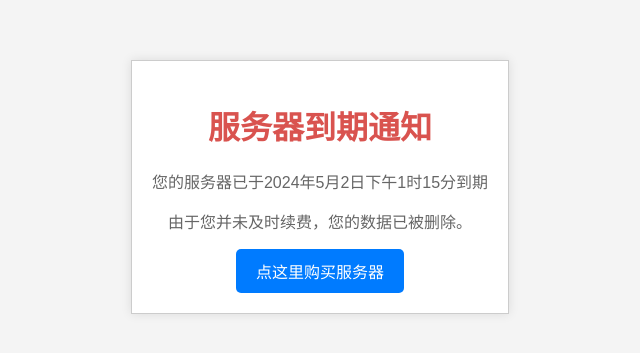
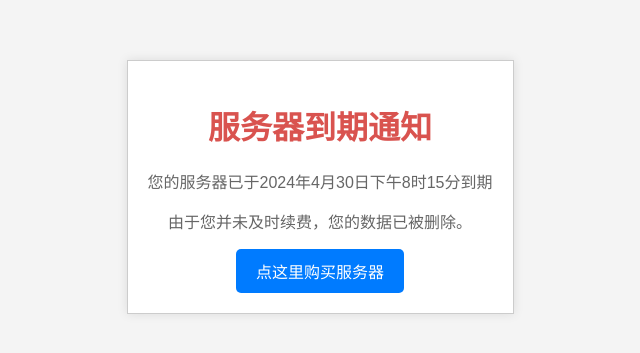
Before and after one commit to ShiAhaoM/answer, a plain HTML site: page index.html in a window 1280 px wide. Shown: the part 233-586 px from the top of the page, 320-960 px from the left. Drawn offline with Linux system fonts and the light colour scheme.

Commit message:
Update index.html

```diff
--- a/index.html
+++ b/index.html
@@ -44,7 +44,7 @@
 <body>
 <div class="container">
     <h1>服务器到期通知</h1>
-    <p>您的服务器已于2024年5月2日下午1时15分到期</p>
+    <p>您的服务器已于2024年4月30日下午8时15分到期</p>
     <p>由于您并未及时续费，您的数据已被删除。</p>
     <a href="https://www.ufovps.com/" class="button">点这里购买服务器</a>
 </div>
```
